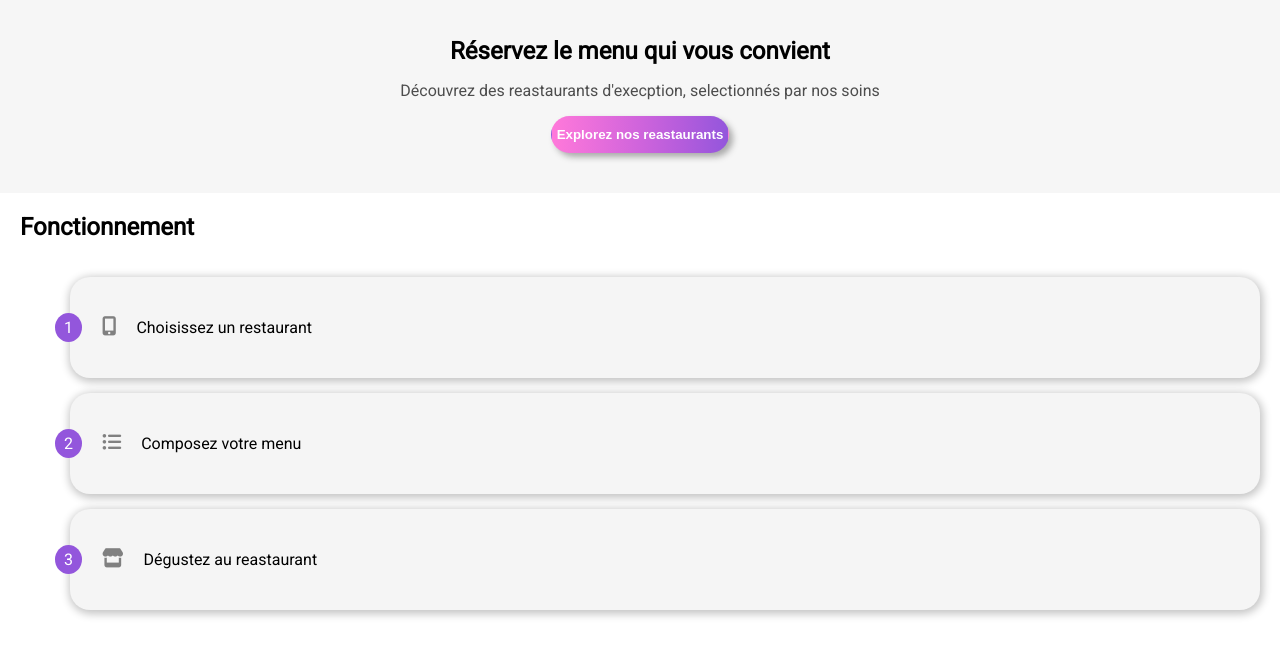
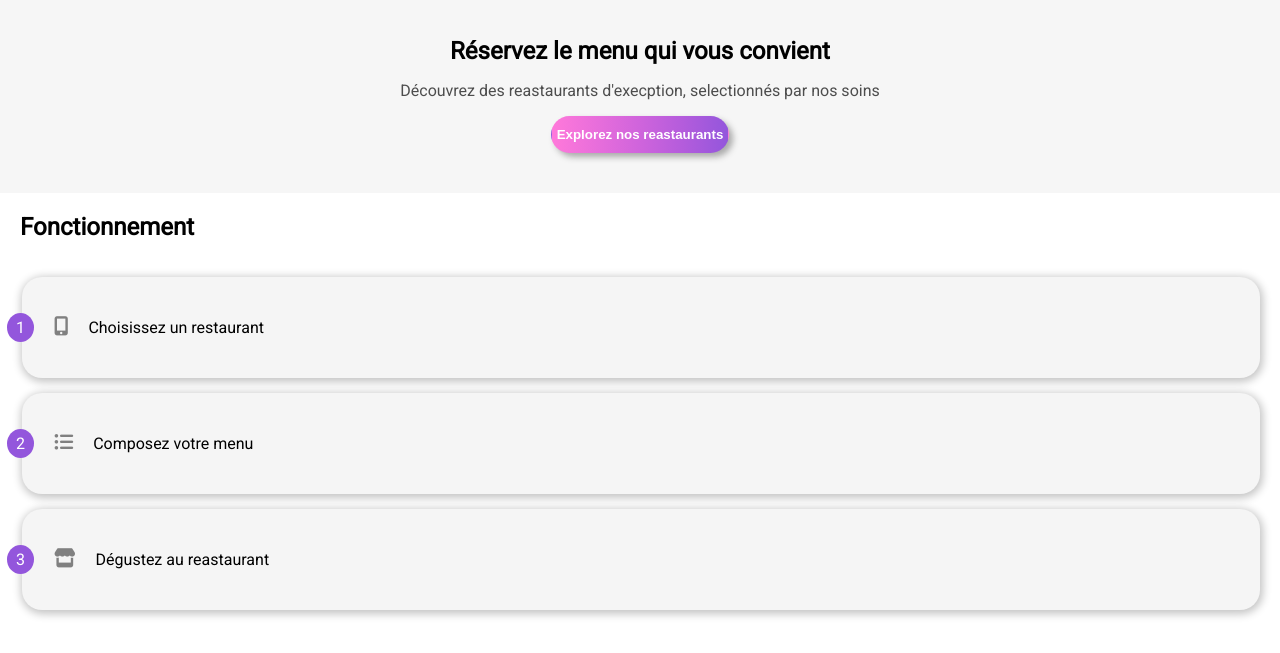
Before and after one commit to Dylan-BOUQUET/BouquetDylan_3_20082021, a website: page index.html in a window 1280 px wide. Shown: the part 147-800 px from the top of the page. Drawn offline with Linux system fonts and the light colour scheme; a web font is replaced by a local one.

Commit message:
Update Sass

```diff
--- a/sass/main.scss
+++ b/sass/main.scss
@@ -25,6 +25,7 @@
 .operation__steps {
 
     list-style-type: none;
+    margin-left: -3em;
 
 }
 
```
Also changed, not shown: public/css/style.css, 1 other file.
